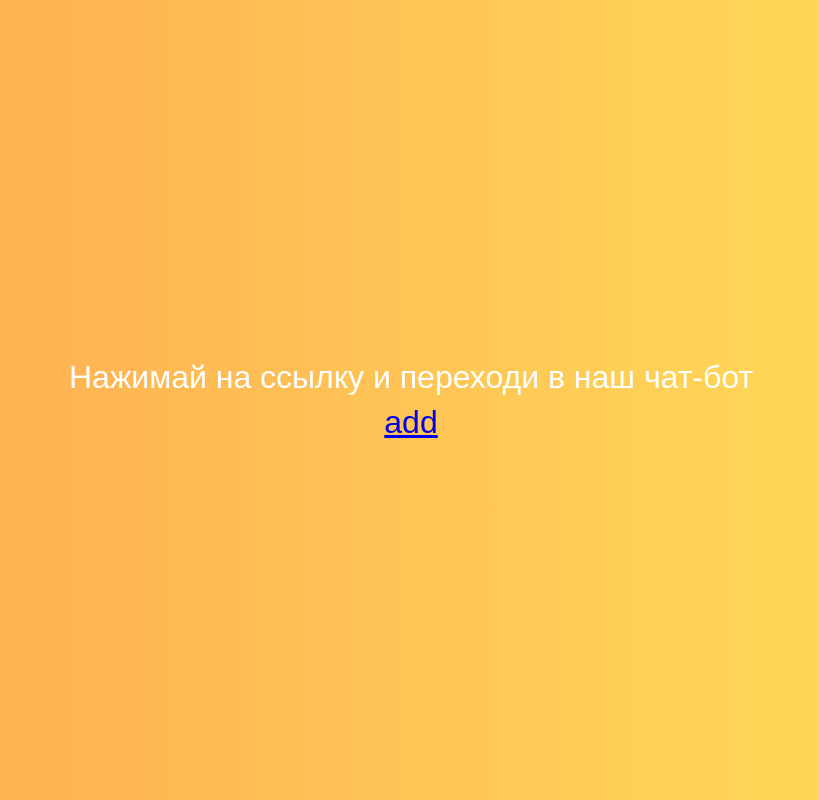
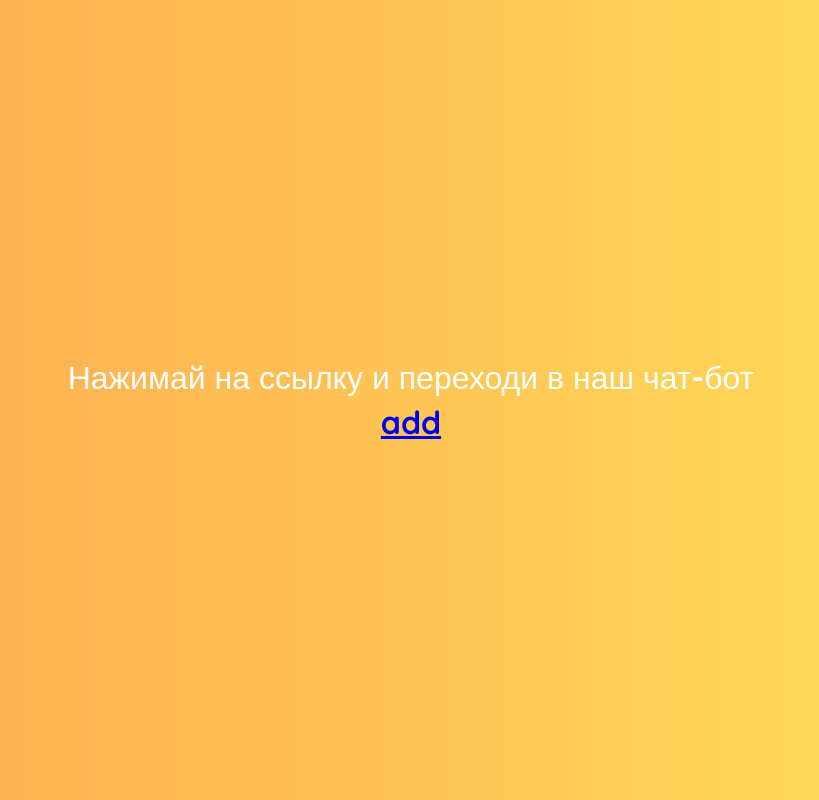
Before and after one commit to devkrytoy4el/schedule92.github.io, a plain HTML site: page index.html in a window 1280 px wide. Shown: the whole page, without its empty margins (229-1048 px from the left). Drawn offline with Linux system fonts and the light colour scheme.

Commit message:
Update index.html

```diff
--- a/index.html
+++ b/index.html
@@ -5,10 +5,9 @@
     <meta charset="UTF-8">
     <meta name="viewport" content="width=device-width, initial-scale=1.0">
     <meta name="theme-color" content="#ffa343">
-    <link rel="icon" type="image/png" href="favicon.png">
     <link rel="stylesheet" href="style.css">
-    <link href="https://fonts.googleapis.com/css2?family=Alata&display=swap" rel="stylesheet">
-    <title>Test</title>
+    <link href="https://fonts.googleapis.com/css2?family=Quicksand:wght@700&display=swap" rel="stylesheet">
+    <title>Schedule 92</title>
 </head>
 
 <body>
```
